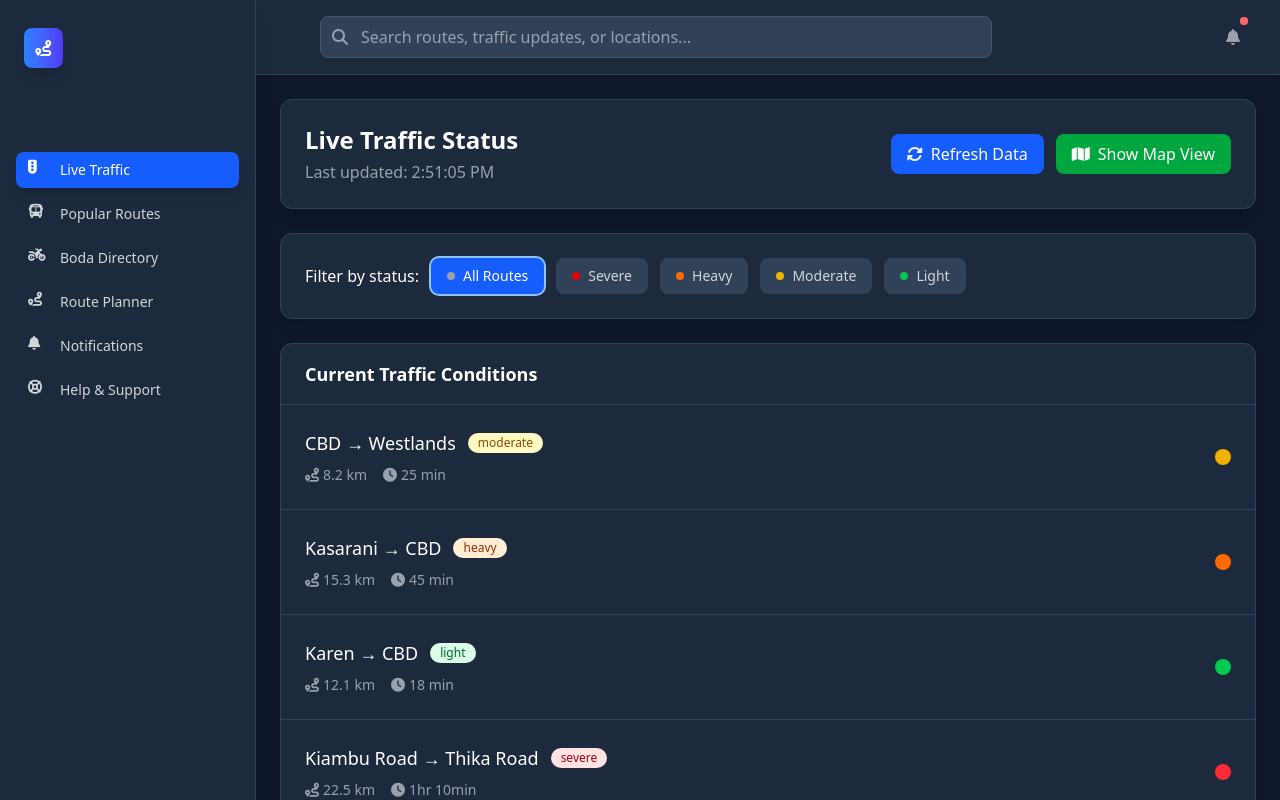
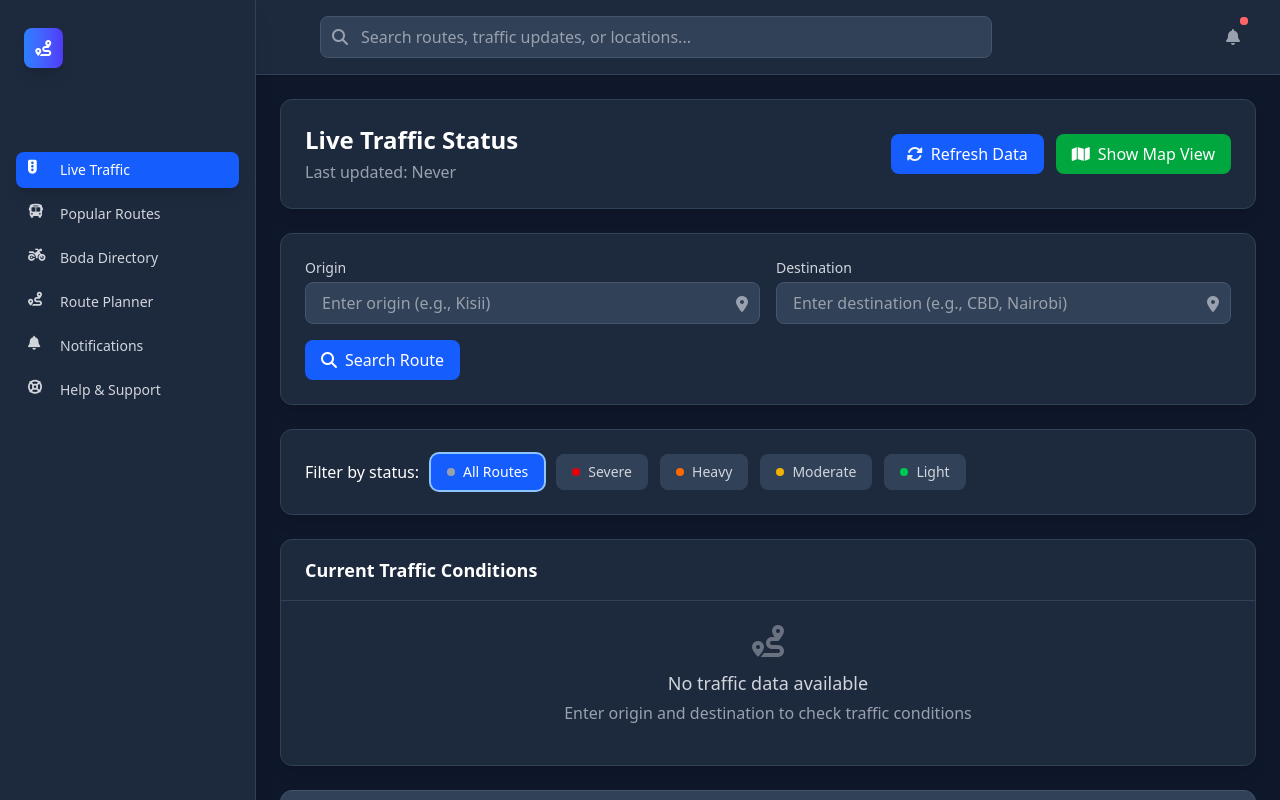
Before and after one commit to TechWithMonda/safarimove, a Vue app: page /traffic in a window 1280 px wide. Built offline with nearby package versions, Linux system fonts and the light colour scheme.

Commit message:
added dynamic

```diff
--- a/src/views/Traffic.vue
+++ b/src/views/Traffic.vue
@@ -1,6 +1,6 @@
 <template>
   <div class="space-y-6">
-    <!-- Traffic Header -->
+    <!-- Traffic Header (unchanged) -->
     <div class="bg-slate-800 border border-slate-700 rounded-xl p-6 shadow-lg">
       <div class="flex flex-col sm:flex-row sm:items-center sm:justify-between">
         <div>
@@ -27,7 +27,42 @@
       </div>
     </div>
 
-    <!-- Traffic Filter -->
+    <!-- Search Section (modified for origin/destination) -->
+    <div class="bg-slate-800 border border-slate-700 rounded-xl p-6 shadow-lg">
+      <div class="grid grid-cols-1 md:grid-cols-2 gap-4">
+        <div class="relative">
+          <label class="block text-sm font-medium text-gray-300 mb-1">Origin</label>
+          <input
+            v-model="origin"
+            type="text"
+            placeholder="Enter origin (e.g., Kisii)"
+            class="w-full bg-slate-700 border border-slate-600 rounded-lg py-2 px-4 text-white focus:outline-none focus:ring-2 focus:ring-blue-500"
+            @keyup.enter="fetchTrafficData"
+          >
+          <i class="fas fa-map-marker-alt absolute right-3 bottom-3 text-gray-400"></i>
+        </div>
+        <div class="relative">
+          <label class="block text-sm font-medium text-gray-300 mb-1">Destination</label>
+          <input
+            v-model="destination"
+            type="text"
+            placeholder="Enter destination (e.g., CBD, Nairobi)"
+            class="w-full bg-slate-700 border border-slate-600 rounded-lg py-2 px-4 text-white focus:outline-none focus:ring-2 focus:ring-blue-500"
+            @keyup.enter="fetchTrafficData"
+          >
+          <i class="fas fa-map-marker-alt absolute right-3 bottom-3 text-gray-400"></i>
+        </div>
+      </div>
+      <button
+        @click="fetchTrafficData"
+        class="mt-4 bg-blue-600 hover:bg-blue-700 text-white px-4 py-2 rounded-lg focus:outline-none focus:ring-2 focus:ring-blue-500 transition-colors flex items-center space-x-2"
+      >
+        <i class="fas fa-search"></i>
+        <span>Search Route</span>
+      </button>
+    </div>
+
+    <!-- Traffic Filter (unchanged) -->
     <div class="bg-slate-800 border border-slate-700 rounded-xl p-6 shadow-lg">
       <div class="flex flex-wrap items-center gap-3">
         <span class="text-white font-medium">Filter by status:</span>
@@ -48,51 +83,60 @@
       </div>
     </div>
 
-    <!-- Traffic Routes -->
+    <!-- Traffic Routes Display (updated for single route) -->
     <div class="bg-slate-800 border border-slate-700 rounded-xl shadow-lg">
       <div class="px-6 py-4 border-b border-slate-700">
         <h2 class="text-lg font-semibold text-white">Current Traffic Conditions</h2>
       </div>
 
-      <div class="divide-y divide-slate-700">
-        <div
-          v-for="(route, index) in filteredTrafficRoutes"
-          :key="index"
-          class="p-6 hover:bg-slate-700 transition-colors cursor-pointer"
-        >
+      <!-- Loading State -->
+      <div v-if="isLoading" class="p-6 text-center">
+        <i class="fas fa-circle-notch fa-spin fa-2x text-blue-400"></i>
+        <p class="mt-2 text-gray-400">Loading traffic data...</p>
+      </div>
+
+      <!-- Empty State -->
+      <div v-else-if="!trafficData" class="p-6 text-center">
+        <i class="fas fa-route fa-2x text-gray-500 mb-3"></i>
+        <h3 class="text-lg font-medium text-gray-300 mb-1">
+          No traffic data available
+        </h3>
+        <p class="text-gray-400 mb-4">
+          Enter origin and destination to check traffic conditions
+        </p>
+      </div>
+
+      <!-- Results -->
+      <div v-else class="divide-y divide-slate-700">
+        <div class="p-6 hover:bg-slate-700 transition-colors cursor-pointer">
           <div class="flex items-center justify-between">
             <div class="flex-1">
               <div class="flex items-center space-x-3 mb-2">
-                <h3 class="text-lg font-medium text-white">{{ route.from }} → {{ route.to }}</h3>
-                <span
-                  :class="[
-                    'inline-flex items-center px-2.5 py-0.5 rounded-full text-xs font-medium',
-                    getTrafficStatusStyle(route.status)
-                  ]"
-                >
-                  {{ route.status }}
+                <h3 class="text-lg font-medium text-white">{{ trafficData.origin }} → {{ trafficData.destination }}</h3>
+                <span :class="getTrafficStatusStyle(trafficData.traffic_level)" class="inline-flex items-center px-2.5 py-0.5 rounded-full text-xs font-medium">
+                  {{ trafficData.traffic_level }}
                 </span>
               </div>
               <div class="flex items-center space-x-4 text-gray-400 text-sm">
                 <span class="flex items-center">
                   <i class="fas fa-route mr-1"></i>
-                  {{ route.distance }}
+                  {{ trafficData.distance }}
                 </span>
                 <span class="flex items-center">
                   <i class="fas fa-clock mr-1"></i>
-                  {{ route.duration }}
+                  {{ trafficData.duration_in_traffic || trafficData.duration }}
                 </span>
               </div>
             </div>
             <div class="ml-4">
-              <div :class="getTrafficIconColor(route.status)" class="w-4 h-4 rounded-full"></div>
+              <div :class="getTrafficIconColor(trafficData.traffic_level)" class="w-4 h-4 rounded-full"></div>
             </div>
           </div>
         </div>
       </div>
     </div>
 
-    <!-- Auto-refresh Notice -->
+    <!-- Auto-refresh Notice (unchanged) -->
     <div class="bg-slate-700 border border-slate-600 rounded-xl p-4">
       <div class="flex items-center space-x-2 text-gray-300 text-sm">
         <i class="fas fa-info-circle text-blue-400"></i>
@@ -105,13 +149,16 @@
 <script>
 export default {
   name: 'Traffic',
-  props: ['searchQuery'],
   data() {
     return {
       isRefreshing: false,
-      lastUpdated: '2:51:05 PM',
+      isLoading: false,
+      lastUpdated: 'Never',
       activeFilter: 'all',
-      nextUpdateIn: 3,
+      nextUpdateIn: 5,
+      origin: '',
+      destination: '',
+      trafficData: null,
       trafficFilters: [
         {
           key: 'all',
@@ -168,70 +215,50 @@ export default {
           bgHover: 'bg-slate-600',
           ring: 'ring-green-300'
         }
-      ],
-      trafficRoutes: [
-        {
-          from: 'CBD',
-          to: 'Westlands',
-          distance: '8.2 km',
-          duration: '25 min',
-          status: 'moderate'
-        },
-        {
-          from: 'Kasarani',
-          to: 'CBD',
-          distance: '15.3 km',
-          duration: '45 min',
-          status: 'heavy'
-        },
-        {
-          from: 'Karen',
-          to: 'CBD',
-          distance: '12.1 km',
-          duration: '18 min',
-          status: 'light'
-        },
-        {
-          from: 'Kiambu Road',
-          to: 'Thika Road',
-          distance: '22.5 km',
-          duration: '1hr 10min',
-          status: 'severe'
-        },
-        {
-          from: 'Juja',
-          to: 'CBD',
-          distance: '28.7 km',
-          duration: '1hr 25min',
-          status: 'heavy'
-        },
-        {
-          from: 'Rongai',
-          to: 'CBD',
-          distance: '18.9 km',
-          duration: '35 min',
-          status: 'moderate'
-        }
       ]
     }
   },
   computed: {
     filteredTrafficRoutes() {
-      if (this.activeFilter === 'all') {
-        return this.trafficRoutes;
-      }
-      return this.trafficRoutes.filter(route => route.status === this.activeFilter);
+      if (!this.trafficData) return [];
+      return [this.trafficData].filter(route =>
+        this.activeFilter === 'all' || route.traffic_level === this.activeFilter
+      );
     }
   },
   methods: {
-    refreshData() {
+    async fetchTrafficData() {
+      if (!this.origin || !this.destination) return;
+
+      this.isLoading = true;
       this.isRefreshing = true;
-      // Simulate API call
-      setTimeout(() => {
-        this.isRefreshing = false;
+      try {
+        const response = await fetch(
+          `http://127.0.0.1:8000/api/traffic/?origin=${encodeURIComponent(this.origin)}&destination=${encodeURIComponent(this.destination)}`
+        );
+        const data = await response.json();
+
+        this.trafficData = {
+          origin: data.origin,
+          destination: data.destination,
+          distance: data.distance,
+          duration: data.duration,
+          duration_in_traffic: data.duration_in_traffic,
+          status: data.traffic_level,
+          traffic_level: data.traffic_level
+        };
         this.lastUpdated = new Date().toLocaleTimeString();
         this.nextUpdateIn = 5;
-      }, 2000);
+      } catch (error) {
+        console.error('Error fetching traffic data:', error);
+        this.trafficData = null;
+      } finally {
+        this.isLoading = false;
+        this.isRefreshing = false;
+      }
+    },
+    refreshData() {
+      this.fetchTrafficData();
     },
     getTrafficStatusStyle(status) {
       const styles = {
@@ -253,15 +280,29 @@ export default {
     }
   },
   mounted() {
-    // Start countdown timer for next update
+    // Auto-refresh timer
     setInterval(() => {
       if (this.nextUpdateIn > 0) {
         this.nextUpdateIn--;
-      } else {
-        this.nextUpdateIn = 5;
-        // Auto-refresh could be implemented here
+      } else if (this.origin && this.destination) {
+        this.refreshData();
       }
-    }, 60000); // Update every minute
+    }, 60000);
+  },
+  watch: {
+    activeFilter() {
+      // Handle filter changes
+    }
   }
 }
 </script>
+
+<style scoped>
+.animate-spin {
+  animation: spin 1s linear infinite;
+}
+@keyframes spin {
+  from { transform: rotate(0deg); }
+  to { transform: rotate(360deg); }
+}
+</style>
```
